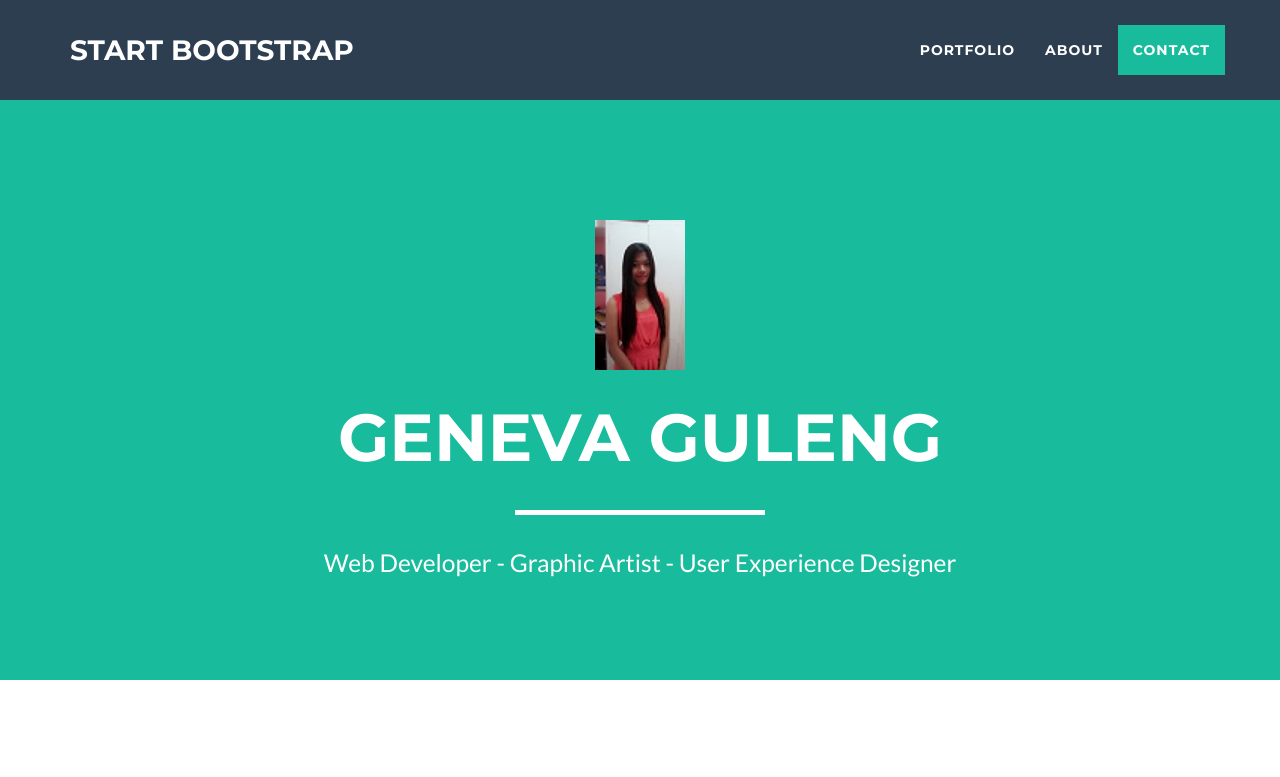
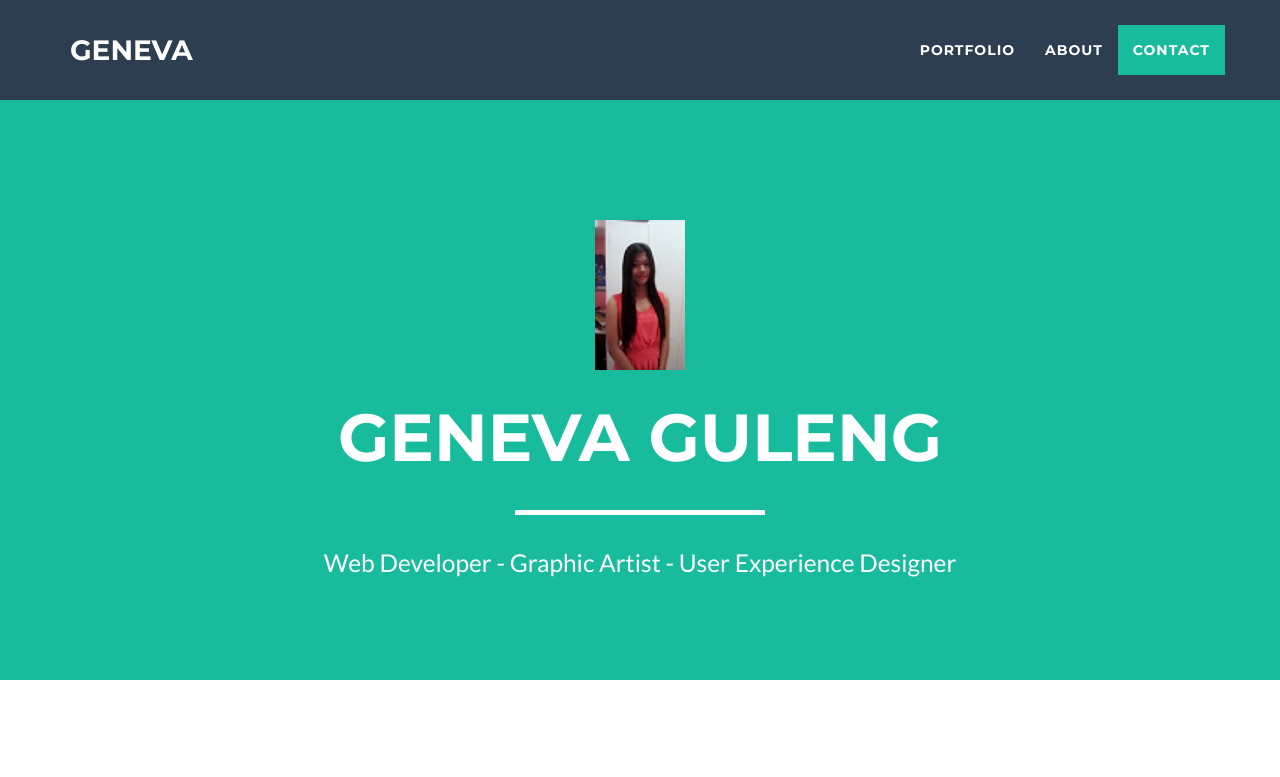
Before and after one commit to GenevaCres/GenevaCres, a website: page index.html in a window 1280 px wide. Shown: the top 777 px of the page. Drawn offline with nearby package versions, Linux system fonts and the light colour scheme.

Commit message:
Update index.html

```diff
--- a/index.html
+++ b/index.html
@@ -40,7 +40,7 @@
                 <button type="button" class="navbar-toggle" data-toggle="collapse" data-target="#bs-example-navbar-collapse-1">
                     <span class="sr-only">Toggle navigation</span> Menu <i class="fa fa-bars"></i>
                 </button>
-                <a class="navbar-brand" href="#page-top">Start Bootstrap</a>
+                <a class="navbar-brand" href="#page-top">GENEVA</a>
             </div>
 
             <!-- Collect the nav links, forms, and other content for toggling -->
```
